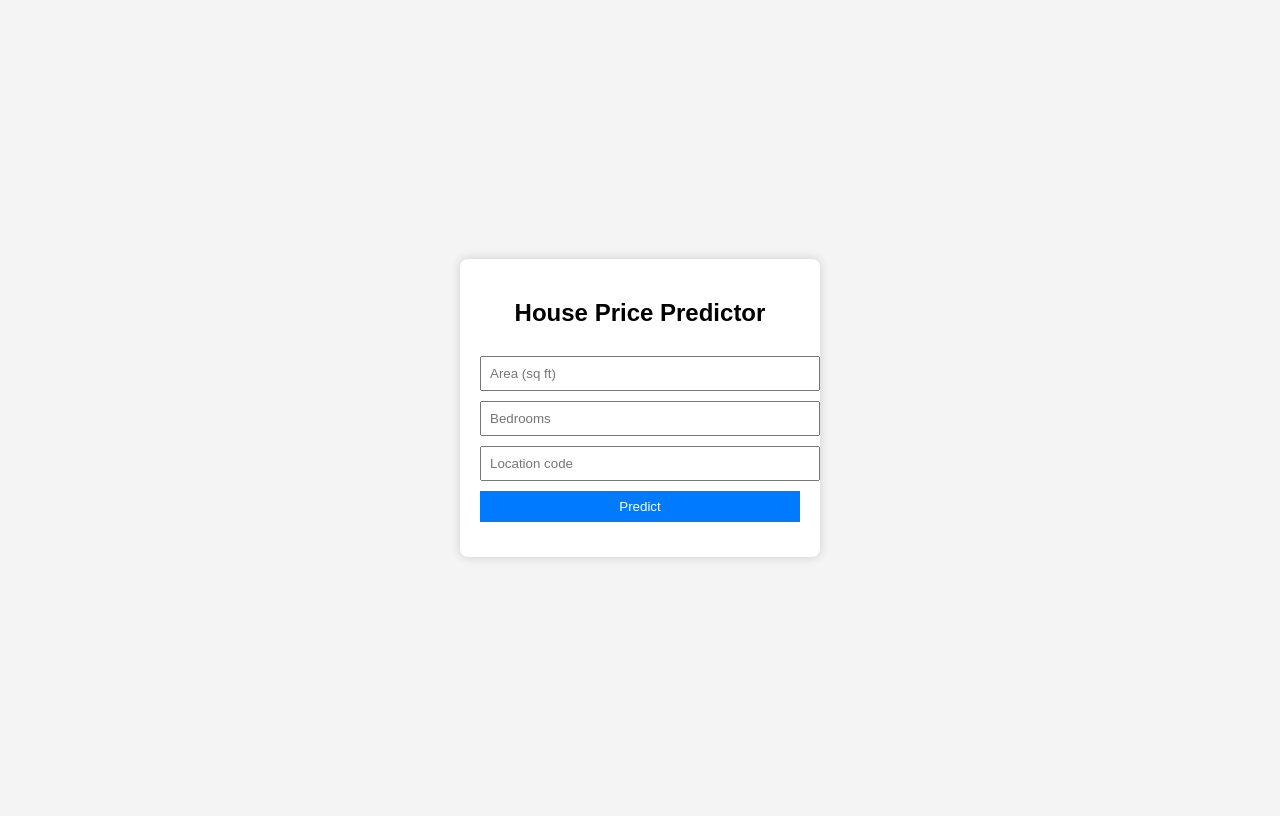
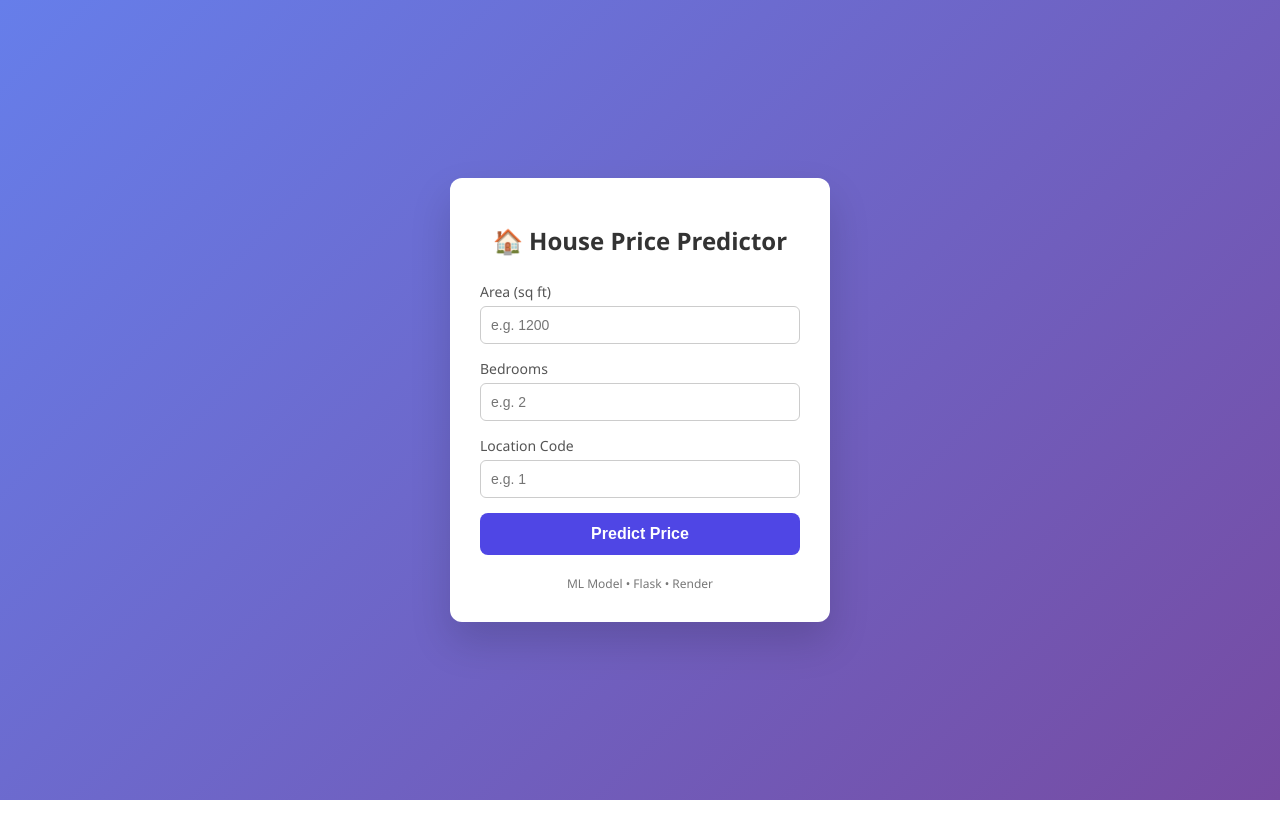
Before and after one commit to SaiChandraDev/house-price-prediction-ml, a Flask app: page / in a window 1280 px wide. Run offline with Flask 3, Linux system fonts and the light colour scheme; parts of the project's set-up code (start-up, migrations or seed data) failed here and were passed over.

Commit message:
Added styling to the UI and made improvements

```diff
--- a/templates/index.html
+++ b/templates/index.html
@@ -1,56 +1,109 @@
 <!DOCTYPE html>
-<html>
+<html lang="en">
 <head>
+    <meta charset="UTF-8">
     <title>House Price Prediction</title>
+
     <style>
+        * {
+            box-sizing: border-box;
+        }
+
         body {
-            font-family: Arial;
-            background: #f4f4f4;
+            margin: 0;
+            font-family: "Segoe UI", Arial, sans-serif;
+            height: 100vh;
+            background: linear-gradient(135deg, #667eea, #764ba2);
             display: flex;
             justify-content: center;
             align-items: center;
-            height: 100vh;
         }
-        .box {
-            background: white;
-            padding: 20px;
-            width: 320px;
-            border-radius: 8px;
-            box-shadow: 0 0 10px #ccc;
-        }
-        input, button {
-            width: 100%;
-            padding: 8px;
-            margin-top: 10px;
-        }
-        button {
-            background: #007bff;
-            color: white;
-            border: none;
-            cursor: pointer;
-        }
-        h2 {
+
+        .card {
+            background: #ffffff;
+            width: 380px;
+            padding: 30px;
+            border-radius: 12px;
+            box-shadow: 0 20px 40px rgba(0,0,0,0.15);
             text-align: center;
         }
+
+        h1 {
+            margin-bottom: 25px;
+            font-size: 24px;
+            color: #333;
+        }
+
+        label {
+            display: block;
+            text-align: left;
+            font-size: 14px;
+            margin-bottom: 5px;
+            color: #555;
+        }
+
+        input {
+            width: 100%;
+            padding: 10px;
+            margin-bottom: 15px;
+            border-radius: 6px;
+            border: 1px solid #ccc;
+            font-size: 14px;
+        }
+
+        button {
+            width: 100%;
+            padding: 12px;
+            background: #4f46e5;
+            color: #fff;
+            border: none;
+            border-radius: 8px;
+            font-size: 16px;
+            font-weight: 600;
+            cursor: pointer;
+            transition: background 0.3s;
+        }
+
+        button:hover {
+            background: #4338ca;
+        }
+
         .result {
+            margin-top: 20px;
+            font-size: 18px;
+            font-weight: 600;
+            color: #111;
+        }
+
+        .footer {
             margin-top: 15px;
-            font-weight: bold;
-            text-align: center;
+            font-size: 12px;
+            color: #777;
         }
     </style>
 </head>
 
 <body>
-    <div class="box">
-        <h2>House Price Predictor</h2>
 
-        <input id="area" placeholder="Area (sq ft)">
-        <input id="bedrooms" placeholder="Bedrooms">
-        <input id="location" placeholder="Location code">
+<div class="card">
+    <h1>🏠 House Price Predictor</h1>
 
-        <button onclick="predict()">Predict</button>
+    <label>Area (sq ft)</label>
+    <input id="area" type="number" placeholder="e.g. 1200">
+
+    <label>Bedrooms</label>
+    <input id="bedrooms" type="number" placeholder="e.g. 2">
+
+    <label>Location Code</label>
+    <input id="location" type="number" placeholder="e.g. 1">
+
+    <button onclick="predict()">Predict Price</button>
 
     <div class="result" id="result"></div>
+
+    <div class="footer">
+        ML Model • Flask • Render
+    </div>
 </div>
 
 <script>
@@ -71,8 +124,9 @@
 
         const data = await response.json();
         document.getElementById("result").innerText =
-                "Predicted Price: ₹ " + data.predicted_price;
+            "Predicted Price: ₹ " + data.predicted_price.toLocaleString();
     }
 </script>
+
 </body>
 </html>
```
Lines whose indentation alone changed are shown as unchanged.
